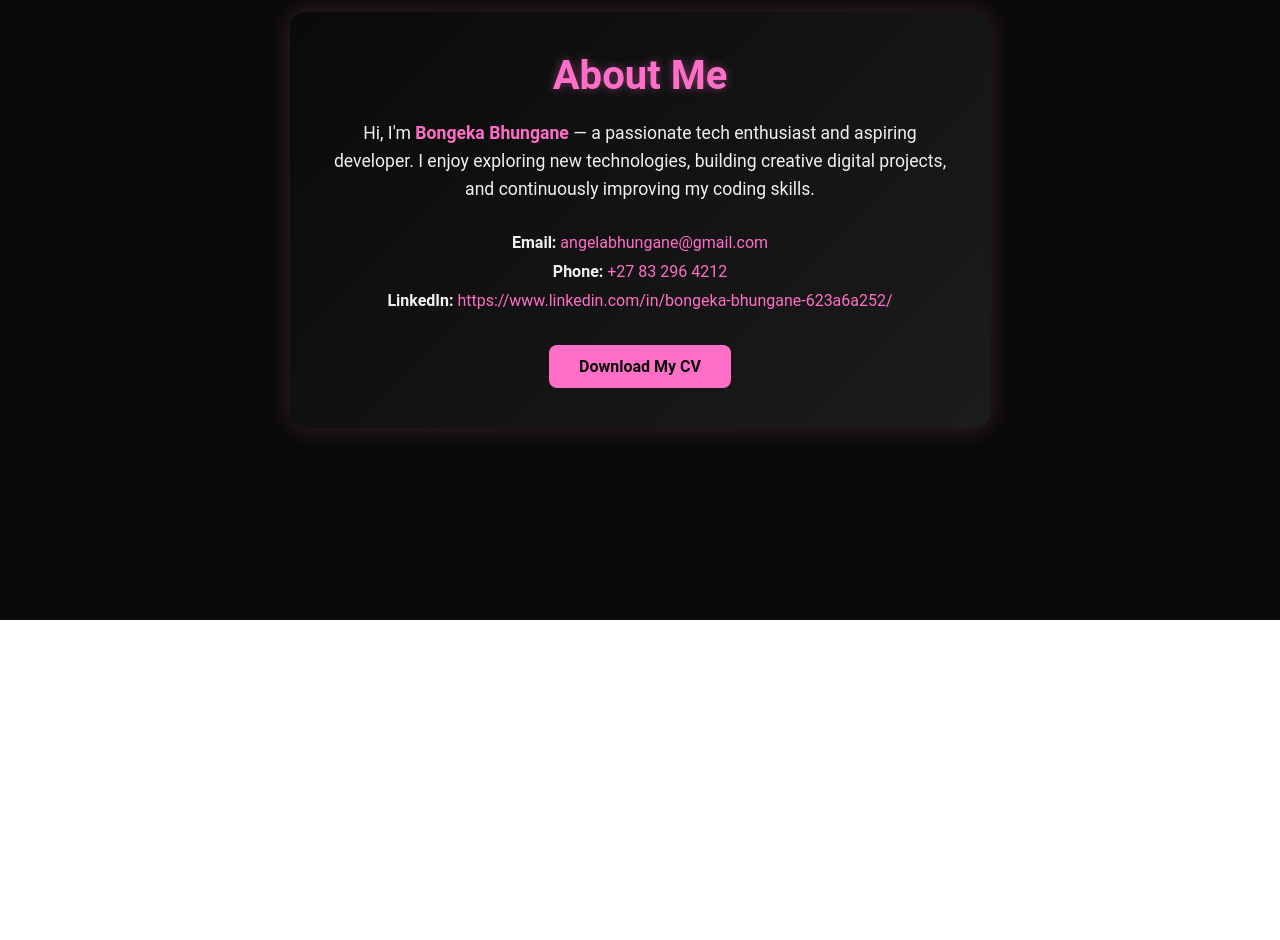
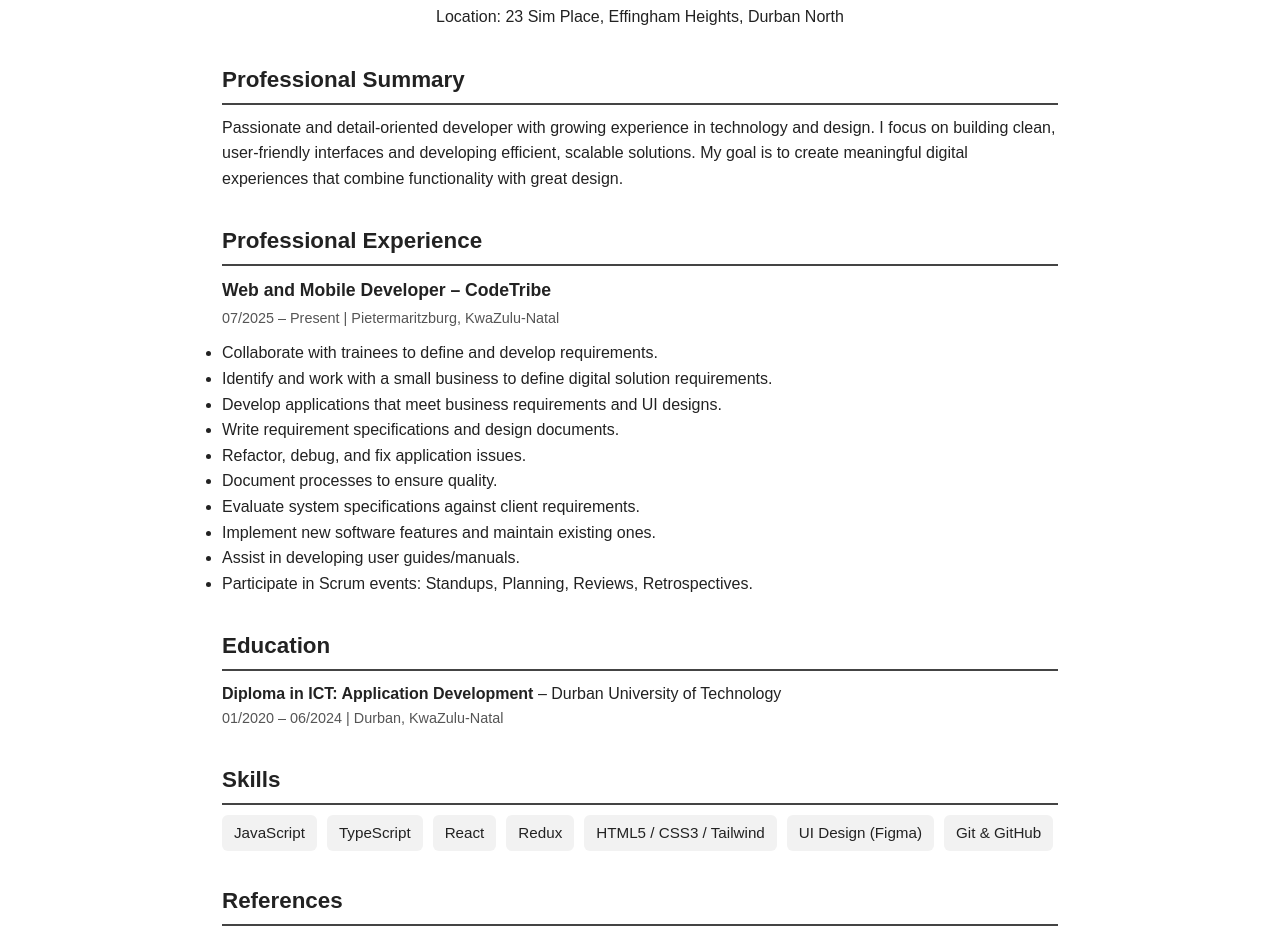
Before and after one commit to Bongeka-Bhungane/Bongeka-Bhungane-Portfoilo, a React (Vite) app: page /cv in a window 1280 px wide. Shown: the part 180-1120 px from the top of the page. Before the commit the page ends 800 px from the top, so only its background shows below. Built offline with nearby package versions, Linux system fonts and the light colour scheme.

Commit message:
fixed the styling

```diff
--- a/src/App.css
+++ b/src/App.css
@@ -8,6 +8,7 @@ body,
 #root {
   width: 100%;
   height: 100%;
+  background-color: #ffffff;
 }
 
 .nav {
@@ -15,15 +16,16 @@ body,
   justify-content: space-between;
   align-items: center;
   padding: 15px 30px;
-  background-color: #0a0a0a;
-  color: #fff;
+  background-color: #ffffff;
+  color: #000000;
   position: relative;
+  border-bottom: 1px solid rgba(29, 29, 29, 0.3);
 }
 
 .nav-logo {
   font-size: 1.8rem;
   font-weight: bold;
-  color: #ff66c4;
+  color: #000000;
 }
 
 .nav-links {
@@ -33,13 +35,13 @@ body,
 
 .nav-link {
   text-decoration: none;
-  color: #ff66c4;
+  color: #000000;
   font-weight: 500;
   transition: 0.3s;
 }
 
 .nav-link:hover {
-  text-shadow: 0 0 10px #ff66c4;
+  text-shadow: 0 0 10px #5a5a5a;
 }
 
 /* Hamburger */
@@ -53,7 +55,7 @@ body,
 .bar {
   width: 25px;
   height: 3px;
-  background-color: #ff66c4;
+  background-color: #ffffff;
   transition: all 0.3s ease;
 }
 
@@ -69,8 +71,8 @@ body,
 
 /* General page setup */
 .home {
-  background-color: #0a0a0a; /* deep black */
-  color: #ff6ec7; /* bright pink accent */
+  background-color: #ffffff; /* deep black */
+  color: #070707; /* bright pink accent */
   min-height: 100vh;
   display: flex;
   flex-direction: column;
@@ -86,30 +88,31 @@ body,
   text-align: center;
   flex: 1;
   padding: 120px 20px;
-  background: linear-gradient(135deg, #0a0a0a, #1c1c1c);
+  background: linear-gradient(135deg, #ffffff, #ffffff);
 }
 
 .hero-content {
+  background-color: #ffffff;
   max-width: 700px;
 }
 
 .hero-title {
   font-size: 3rem;
   font-weight: bold;
-  color: #ff6ec7;
+  color: #000000;
   margin-bottom: 20px;
-  text-shadow: 2px 2px 12px rgba(255, 110, 199, 0.4);
+  text-shadow: 2px 2px 12px rgba(97, 97, 97, 0.4);
 }
 
 .hero-subtitle {
   font-size: 1.2rem;
-  color: #f0f0f0;
+  color: #000000;
   margin-bottom: 30px;
   line-height: 1.6;
 }
 
 .hero-btn {
-  background-color: #ff6ec7;
+  background-color: #2dc6f5;
   color: #0a0a0a;
   padding: 14px 32px;
   font-size: 1rem;
@@ -122,13 +125,13 @@ body,
 }
 
 .hero-btn:hover {
-  background-color: #ff4aa0;
+  background-color: #3686e2;
   transform: scale(1.05);
 }
 
 .notfound {
-  background-color: #0a0a0a;
-  color: #ff6ec7;
+  background-color: #ffffff;
+  color: #3686e2;
   height: 100vh;
   display: flex;
   justify-content: center;
@@ -136,31 +139,29 @@ body,
   flex-direction: column;
   text-align: center;
   font-family: 'Roboto', sans-serif;
-  background: linear-gradient(135deg, #0a0a0a, #1a1a1a);
+  background: #ffffff;
 }
 
 /* Glowing 404 */
 .notfound-title {
   font-size: 8rem;
   font-weight: 900;
-  color: #ff6ec7;
-  text-shadow: 0 0 15px rgba(255, 110, 199, 0.7),
-               0 0 30px rgba(255, 110, 199, 0.5),
-               0 0 60px rgba(255, 110, 199, 0.3);
+  color: #3686e2;
+  text-shadow: #546272;
   margin-bottom: 20px;
   animation: pulseGlow 2s infinite alternate;
 }
 
 .notfound-text {
   font-size: 1.2rem;
-  color: #f0f0f0;
+  color: #000000;
   margin-bottom: 30px;
   max-width: 600px;
 }
 
 /* Button */
 .notfound-btn {
-  background-color: #ff6ec7;
+  background-color: #3686e2;
   color: #0a0a0a;
   padding: 12px 30px;
   border-radius: 8px;
@@ -170,12 +171,12 @@ body,
 }
 
 .notfound-btn:hover {
-  background-color: #ff4aa0;
+  background-color: #567599;
   transform: scale(1.05);
 }
 
 .cv-page {
-  background-color: #0a0a0a;
+  background-color: #ffffff;
   color: #f0f0f0;
   min-height: 100vh;
   display: flex;
@@ -188,18 +189,19 @@ body,
 .cv-container {
   max-width: 700px;
   text-align: center;
-  background: linear-gradient(135deg, #0a0a0a, #1c1c1c);
+  background: #ffffff;
+  color: #000000;
   padding: 40px;
   border-radius: 16px;
-  box-shadow: 0 0 25px rgba(255, 110, 199, 0.2);
+  box-shadow: 0 0 25px #757575;
 }
 
 .cv-title {
-  color: #ff6ec7;
+  color: #3686e2;
   font-size: 2.5rem;
   font-weight: bold;
   margin-bottom: 20px;
-  text-shadow: 0 0 10px rgba(255, 110, 199, 0.4);
+  text-shadow: 0 0 10px #5783b6;
 }
 
 .cv-text {
@@ -209,7 +211,7 @@ body,
 }
 
 .highlight {
-  color: #ff6ec7;
+  color: #3686e2;
   font-weight: 600;
 }
 
@@ -219,20 +221,83 @@ body,
 }
 
 .cv-info a {
-  color: #ff6ec7;
+  color: #3686e2;
   text-decoration: none;
   transition: color 0.3s ease;
 }
 
+.resume-container {
+  max-width: 900px;
+  margin: auto;
+  padding: 2rem;
+  font-family: Arial, sans-serif;
+  line-height: 1.6;
+  color: #222;
+}
+
+.header {
+  text-align: center;
+  margin-bottom: 2rem;
+}
+
+.header h1 {
+  font-size: 2.2rem;
+  font-weight: bold;
+}
+
+.role {
+  font-size: 1.2rem;
+  margin-top: 5px;
+}
+
+.contact p {
+  margin: 3px 0;
+}
+
+.section {
+  margin-bottom: 2rem;
+}
+
+.section h2 {
+  border-bottom: 2px solid #444;
+  padding-bottom: 5px;
+  margin-bottom: 10px;
+  font-size: 1.4rem;
+}
+
+.experience-item h3 {
+  font-size: 1.1rem;
+  margin-bottom: 3px;
+}
+
+.date {
+  color: #555;
+  font-size: 0.9rem;
+  margin-bottom: 10px;
+}
+
+.skills {
+  display: flex;
+  flex-wrap: wrap;
+  gap: 10px;
+}
+
+.skills span {
+  background: #f2f2f2;
+  padding: 6px 12px;
+  border-radius: 6px;
+  font-size: 0.95rem;
+}
+
 .cv-info a:hover {
-  color: #ff4aa0;
+  color: #3686e2;
 }
 
 /* Download Button */
 .cv-download-btn {
   display: inline-block;
   margin-top: 25px;
-  background-color: #ff6ec7;
+  background-color: #3686e2;
   color: #0a0a0a;
   padding: 12px 30px;
   border-radius: 8px;
@@ -242,7 +307,24 @@ body,
 }
 
 .cv-download-btn:hover {
-  background-color: #ff4aa0;
+  background-color: #4f75a0;
+  transform: scale(1.05);
+}
+
+.cv-download {
+  display: inline-block;
+  margin-top: 25px;
+  background-color: #3686e2;
+  color: #111111;
+  padding: 12px 30px;
+  border-radius: 8px;
+  font-weight: bold;
+  text-decoration: none;
+  transition: all 0.3s ease;
+}
+
+.cv-download-btn:hover {
+  background-color: #526c8a;
   transform: scale(1.05);
 }
 
@@ -250,7 +332,7 @@ body,
   position: fixed;
   top: 20px;
   left: 20px;
-  color: #ff66c4;
+  color: #000000;
   font-weight: bold;
   text-decoration: none;
   font-size: 1rem;
@@ -259,95 +341,13 @@ body,
 }
 
 .cv-back-btn:hover {
-  text-shadow: 0 0 10px #ff66c4;
+  text-shadow: 0 0 10px #727272;
   transform: translateX(-2px);
 }
 
-.contact-container {
-  background-color: #0a0a0a;
-  color: #fff;
-  min-height: 100vh;
-  display: flex;
-  flex-direction: column;
-  align-items: center;
-  justify-content: center;
-  padding: 40px;
-}
-
-.contact-title {
-  font-size: 2.5rem;
-  color: #ff66c4;
-  margin-bottom: 10px;
-  text-shadow: 0 0 15px #ff66c4;
-}
-
-.contact-subtitle {
-  color: #ccc;
-  margin-bottom: 30px;
-}
-
-.contact-form {
-  display: flex;
-  flex-direction: column;
-  width: 100%;
-  max-width: 500px;
-  gap: 15px;
-}
-
-.contact-input,
-.contact-textarea {
-  background-color: #111;
-  border: 2px solid #ff66c4;
-  border-radius: 8px;
-  color: white;
-  padding: 12px;
-  font-size: 1rem;
-  transition: 0.3s ease;
-}
-
-.contact-input:focus,
-.contact-textarea:focus {
-  outline: none;
-  box-shadow: 0 0 15px #ff66c4;
-}
-
-.contact-btn {
-  background-color: #ff66c4;
-  color: #0a0a0a;
-  font-weight: bold;
-  border: none;
-  padding: 12px;
-  border-radius: 8px;
-  cursor: pointer;
-  transition: 0.3s;
-}
-
-.contact-btn:hover {
-  background-color: #ff85d0;
-  box-shadow: 0 0 15px #ff66c4;
-}
-
-.contact-message {
-  margin-top: 20px;
-  color: #ff66c4;
-  font-weight: bold;
-}
-
-.back-btn {
-  margin-top: 40px;
-  text-decoration: none;
-  color: #ff66c4;
-  font-weight: bold;
-  transition: 0.3s;
-}
-
-.back-btn:hover {
-  text-shadow: 0 0 10px #ff66c4;
-}
-
 .privacy-container {
-  background-color: #0a0a0a;
-  color: #f5f5f5;
+  background-color: #ffffff;
+  color: #000000;
   min-height: 100vh;
   padding: 60px 20px;
   display: flex;
@@ -358,13 +358,13 @@ body,
 
 .privacy-title {
   font-size: 2.5rem;
-  color: #ff66c4;
+  color: #3686e2;
   margin-bottom: 10px;
-  text-shadow: 0 0 10px #ff66c4;
+  text-shadow: 0 0 10px #3695e2;
 }
 
 .privacy-date {
-  color: #aaa;
+  color: #363636;
   font-size: 0.9rem;
   margin-bottom: 40px;
 }
@@ -376,7 +376,7 @@ body,
 }
 
 .privacy-section h2 {
-  color: #ff66c4;
+  color: #3686e2;
   margin-bottom: 10px;
 }
 
@@ -386,25 +386,25 @@ body,
 }
 
 .privacy-email {
-  color: #ff66c4;
+  color: #3686e2;
   text-decoration: none;
   font-weight: bold;
 }
 
 .privacy-email:hover {
-  text-shadow: 0 0 10px #ff66c4;
+  text-shadow: 0 0 10px #369de2;
 }
 
 .privacy-back {
   margin-top: 40px;
   text-decoration: none;
-  color: #ff66c4;
+  color: #3686e2;
   font-weight: bold;
   transition: 0.3s;
 }
 
 .privacy-back:hover {
-  text-shadow: 0 0 10px #ff66c4;
+  text-shadow: 0 0 10px #368fe2;
 }
 
 /* footer.css */
@@ -413,10 +413,10 @@ body,
   display: flex;
   justify-content: space-between;
   align-items: center;
-  background-color: #0a0a0a; /* Deep black */
-  color: #ff66b3; /* Techy pink */
+  background-color: #ffffff; /* Deep black */
+  color: #000000; /* Techy pink */
   padding: 1rem 2rem;
-  border-top: 1px solid rgba(255, 105, 180, 0.3);
+  border-top: 1px solid rgba(29, 29, 29, 0.3);
   font-family: 'Poppins', sans-serif;
 }
 
@@ -433,97 +433,16 @@ body,
 
 .footer-text {
   margin: 0;
-  color: #ff66b3;
+  color: #020202;
 }
 
 .footer a {
   text-decoration: none;
-  color: #ff66b3;
+  color: #050505;
   transition: all 0.3s ease;
 }
 
 .footer a:hover {
-  color: #fff;
-  text-shadow: 0 0 8px #ff66b3;
+  color: #ff66b3;
+  text-shadow: 0 0 8px #f8f5f7;
 }
-
-
-/* Mobile Styles */
-@media (max-width: 768px) {
-  .hamburger {
-    display: flex;
-  }
-
-  .nav-links {
-    position: fixed;
-    top: 60px;
-    right: -100%;
-    flex-direction: column;
-    background-color: #0a0a0a;
-    width: 200px;
-    height: calc(100% - 60px);
-    padding: 30px 20px;
-    gap: 20px;
-    transition: right 0.3s ease;
-  }
-
-  .nav-links.active {
-    right: 0;
-  }
-}
-
-@media (max-width: 600px) {
-  .list {
-    flex-direction: column;
-    gap: 0.8rem;
-  }
-}
-
-/* Responsive */
-@media (max-width: 600px) {
-  .cv-container {
-    padding: 30px 20px;
-  }
-
-  .cv-title {
-    font-size: 2rem;
-  }
-
-  .cv-text {
-    font-size: 1rem;
-  }
-}
-
-/* Responsive */
-@media (max-width: 600px) {
-  .notfound-title {
-    font-size: 5rem;
-  }
-
-  .notfound-text {
-    font-size: 1rem;
-    padding: 0 20px;
-  }
-}
-
-@keyframes pulseGlow {
-  from {
-    text-shadow: 0 0 10px rgba(255, 110, 199, 0.4);
-  }
-  to {
-    text-shadow: 0 0 30px rgba(255, 110, 199, 1);
-  }
-}
-
-@media (max-width: 600px) {
-  .footer {
-    flex-direction: column;
-    gap: 0.8rem;
-    text-align: center;
-  }
-
-  .footer-right {
-    flex-wrap: wrap;
-    justify-content: center;
-  }
-}
--- a/src/components/Nav.tsx
+++ b/src/components/Nav.tsx
@@ -35,9 +35,8 @@ export default function Nav() {
           CV
         </Link>
         <a
-          href="mailto:bongekabhungane@gmail.com?subject=Hello%20Bongeka"
+          href="/contactus"
           className="nav-link"
-          onClick={() => setIsOpen(false)}
         >
           Contact
         </a>
--- a/src/pages/ContactUs.tsx
+++ b/src/pages/ContactUs.tsx
@@ -1,71 +1,53 @@
-import React, { useRef, useState } from "react";
-import emailjs from "emailjs-com";
 import { Link } from "react-router-dom";
 
 export default function ContactUs() {
-  const form = useRef<HTMLFormElement>(null);
-  const [message, setMessage] = useState("");
+  return (
+    <div className="cv-page">
+      {/* Back Button */}
+      <Link to="/" className="cv-back-btn">
+        ← Back to Home
+      </Link>
 
-  const sendEmail = (e: React.FormEvent) => {
-    e.preventDefault();
-    if (!form.current) return;
+      <div className="cv-container">
+        <h1 className="cv-title">About Me</h1>
+        <p className="cv-text">
+          Hi, I'm <span className="highlight">Bongeka Bhungane</span> — a
+          passionate tech enthusiast and aspiring developer. I enjoy exploring
+          new technologies, building creative digital projects, and continuously
+          improving my coding skills.
+        </p>
 
-    emailjs
-      .sendForm(
-        "YOUR_SERVICE_ID",
-        "YOUR_TEMPLATE_ID",
-        form.current,
-        "YOUR_PUBLIC_KEY"
-      )
-      .then(
-        () => {
-          setMessage("✅ Message sent successfully!");
-          form.current?.reset();
-        },
-        () => {
-          setMessage("❌ Failed to send message. Please try again.");
-        }
-      );
-  };
+        <div className="cv-info">
+          <p>
+            <strong>Email:</strong>{" "}
+            <a href="mailto:angelabhungane@gmail.com">
+              angelabhungane@gmail.com
+            </a>
+          </p>
+          <p>
+            <strong>Phone:</strong>{" "}
+            <a href="tel:+27832964212">+27 83 296 4212</a>
+          </p>
+          <p>
+            <strong>LinkedIn:</strong>{" "}
+            <a
+              href="https://www.linkedin.com/in/bongeka-bhungane-623a6a252/"
+              target="_blank"
+              rel="noopener noreferrer"
+            >
+              https://www.linkedin.com/in/bongeka-bhungane-623a6a252/
+            </a>
+          </p>
+        </div>
 
-  return (
-    <div className="contact-container">
-      <h1 className="contact-title">Let's Connect 🚀</h1>
-      <p className="contact-subtitle">
-        Have a question or opportunity? Drop me a message below.
-      </p>
-
-      <form ref={form} onSubmit={sendEmail} className="contact-form">
-        <input
-          type="text"
-          name="user_name"
-          placeholder="Your Name"
-          required
-          className="contact-input"
-        />
-        <input
-          type="email"
-          name="user_email"
-          placeholder="Your Email"
-          required
-          className="contact-input"
-        />
-        <textarea
-          name="message"
-          placeholder="Your Message"
-          required
-          className="contact-textarea"
-        />
-        <button type="submit" className="contact-btn">
-          Send Message
-        </button>
-      </form>
-
-      {message && <p className="contact-message">{message}</p>}
-
-      <Link to="/" className="back-btn">
-        ⬅ Back to Home
-      </Link>
+        <a
+          href="/src/assets/Bongeka_Bhungane _ CV.pdf"
+          download
+          className="cv-download-btn"
+        >
+          Download My CV
+        </a>
+      </div>
     </div>
   );
 }
--- a/src/pages/Cv.tsx
+++ b/src/pages/Cv.tsx
@@ -1,53 +1,113 @@
 import { Link } from "react-router-dom";
 
-export default function Cv() {
+const Cv = () => {
   return (
-    <div className="cv-page">
-      {/* Back Button */}
+    <div className="resume-container">
       <Link to="/" className="cv-back-btn">
         ← Back to Home
       </Link>
 
-      <div className="cv-container">
-        <h1 className="cv-title">About Me</h1>
-        <p className="cv-text">
-          Hi, I'm <span className="highlight">Bongeka Bhungane</span> — a
-          passionate tech enthusiast and aspiring developer. I enjoy exploring
-          new technologies, building creative digital projects, and continuously
-          improving my coding skills.
-        </p>
+      <div className="header">
+        <h1>Bongeka Bhungane</h1>
+        <p className="role">Mobile and Web Developer</p>
 
-        <div className="cv-info">
+        <div className="contact">
           <p>
-            <strong>Email:</strong>{" "}
+            Email:{" "}
             <a href="mailto:angelabhungane@gmail.com">
               angelabhungane@gmail.com
             </a>
           </p>
+          <p>Phone: 083 296 4212</p>
+          <p>Location: 23 Sim Place, Effingham Heights, Durban North</p>
+        </div>
+      </div>
+
+      <section className="section">
+        <h2>Professional Summary</h2>
         <p>
-            <strong>Phone:</strong>{" "}
-            <a href="tel:+27832964212">+27 83 296 4212</a>
+          Passionate and detail-oriented developer with growing experience in
+          technology and design. I focus on building clean, user-friendly
+          interfaces and developing efficient, scalable solutions. My goal is to
+          create meaningful digital experiences that combine functionality with
+          great design.
         </p>
+      </section>
+
+      <section className="section">
+        <h2>Professional Experience</h2>
+
+        <div className="experience-item">
+          <h3>Web and Mobile Developer – CodeTribe</h3>
+          <p className="date">
+            07/2025 – Present | Pietermaritzburg, KwaZulu-Natal
+          </p>
+
+          <ul>
+            <li>
+              Collaborate with trainees to define and develop requirements.
+            </li>
+            <li>
+              Identify and work with a small business to define digital solution
+              requirements.
+            </li>
+            <li>
+              Develop applications that meet business requirements and UI
+              designs.
+            </li>
+            <li>Write requirement specifications and design documents.</li>
+            <li>Refactor, debug, and fix application issues.</li>
+            <li>Document processes to ensure quality.</li>
+            <li>Evaluate system specifications against client requirements.</li>
+            <li>Implement new software features and maintain existing ones.</li>
+            <li>Assist in developing user guides/manuals.</li>
+            <li>
+              Participate in Scrum events: Standups, Planning, Reviews,
+              Retrospectives.
+            </li>
+          </ul>
+        </div>
+      </section>
+
+      <section className="section">
+        <h2>Education</h2>
         <p>
-            <strong>LinkedIn:</strong>{" "}
-            <a
-              href="https://www.linkedin.com/in/bongeka-bhungane-623a6a252/"
-              target="_blank"
-              rel="noopener noreferrer"
-            >
-              https://www.linkedin.com/in/bongeka-bhungane-623a6a252/
-            </a>
+          <strong>Diploma in ICT: Application Development</strong> – Durban
+          University of Technology
         </p>
+        <p className="date">01/2020 – 06/2024 | Durban, KwaZulu-Natal</p>
+      </section>
+
+      <section className="section">
+        <h2>Skills</h2>
+        <div className="skills">
+          <span>JavaScript</span>
+          <span>TypeScript</span>
+          <span>React</span>
+          <span>Redux</span>
+          <span>HTML5 / CSS3 / Tailwind</span>
+          <span>UI Design (Figma)</span>
+          <span>Git & GitHub</span>
         </div>
+      </section>
+
+      <section className="section">
+        <h2>References</h2>
+        <p>
+          <strong>Dlozi Mthethwa</strong> – Facilitator, CodeTribe
+        </p>
+        <p>Email: dlozi@mlab.co.za</p>
+      </section>
 
       <a
         href="/src/assets/Bongeka_Bhungane _ CV.pdf"
         download
-          className="cv-download-btn"
+        className="cv-download"
       >
         Download My CV
       </a>
     </div>
-    </div>
   );
-}
+};
+
+export default Cv;
```
Lines whose indentation alone changed are shown as unchanged.
